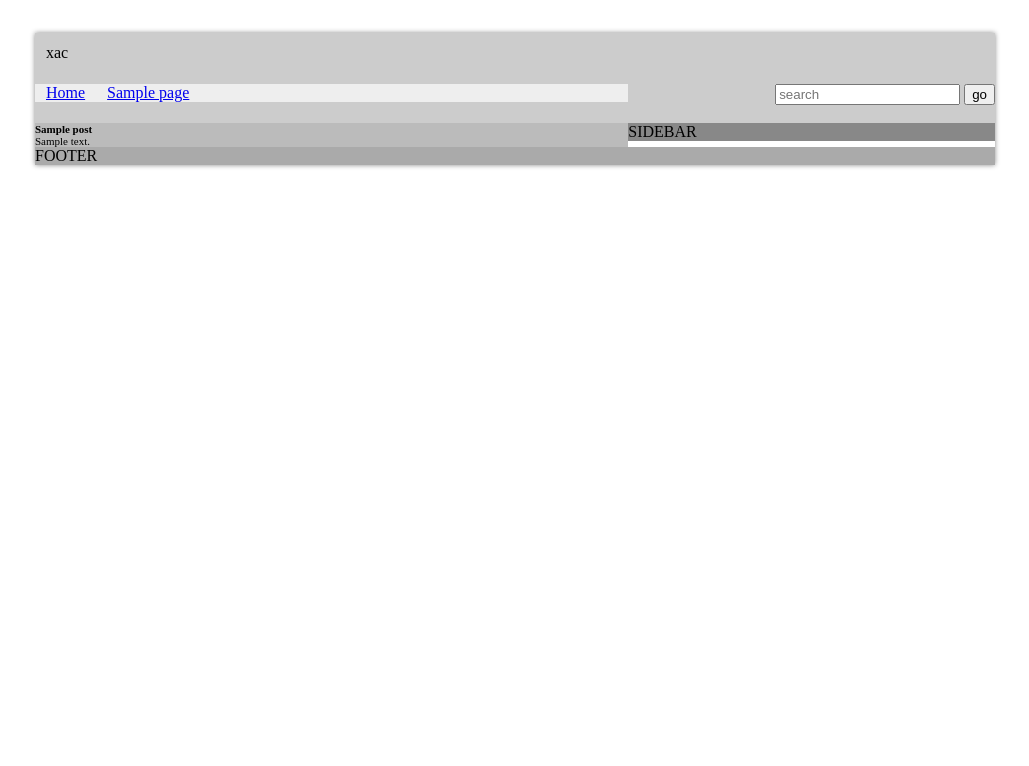
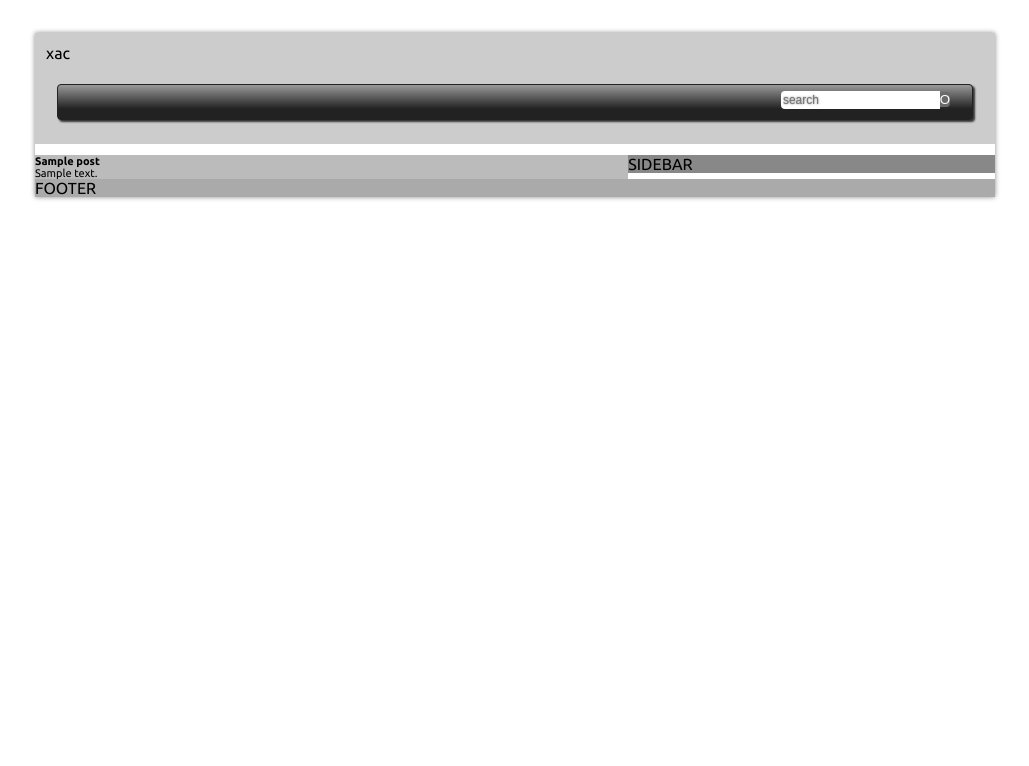
Before and after one commit to xac-11/dummy-theme, a WordPress theme: template single.php in a window 1280 px wide. Shown: the top 766 px of the page, without its empty margins (125-1154 px from the left). Run offline with PHP 8.4 and a stand-in for WordPress, Linux system fonts and the light colour scheme; the site name, menu and one post (Sample post) are stand-ins, and other content is empty.

Commit message:
headerbar added

```diff
--- a/header.php
+++ b/header.php
@@ -4,10 +4,16 @@
 
 <title></title>
 
+	<link href='http://fonts.googleapis.com/css?family=Ubuntu:300,400,700&subset=latin,cyrillic' rel='stylesheet' type='text/css'>
+	<link rel="stylesheet" type="text/css" media="all" href="<?php bloginfo( 'stylesheet_url' ); ?>" />
+	<link rel="pingback" href="<?php bloginfo( 'pingback_url' ); ?>" />
 
-<link rel="stylesheet" type="text/css" media="all" href="<?php bloginfo( 'stylesheet_url' ); ?>" />
-<link rel="pingback" href="<?php bloginfo( 'pingback_url' ); ?>" />
-
+	<?php
+		wp_deregister_script( 'jquery' );
+		wp_register_script('jquery', 'https://ajax.googleapis.com/ajax/libs/jquery/1.7.1/jquery.min.js');
+		wp_register_script('modernizr', 'http://www.modernizr.com/downloads/modernizr-2.0.6.js');
+		wp_enqueue_script('modernizr');
+	?>
 
 </head>
 
@@ -17,9 +23,17 @@
 			<div id="branding">
 				xac
 			</div>
-			<nav>
-				<?php wp_nav_menu( ); ?>
 
+			<div id="headbar">
+				<nav>
+					<?php 	xac_nav_menu();	 //wp_nav_menu( );?>
+				</nav>
+
+				<div id="search">
+					<?php get_search_form(); ?>
+				</div>
+			</div>
+			<!--
 				<div id="categories">
 					<ul>
 					<?php
@@ -51,11 +65,7 @@
 					?>
 					</ul>
 				</div>
-			</nav><!-- #access -->
-
-			<div id="search">
-				<?php get_search_form(); ?>
-			</div>
+				-->
 	</header><!-- #branding -->
 
 
--- a/searchform.php
+++ b/searchform.php
@@ -10,5 +10,5 @@
 	<form method="get" id="searchform" action="<?php echo esc_url( home_url( '/' ) ); ?>">
 		<label for="s" class="assistive-text"></label>
 		<input type="text" class="field" name="s" id="s" placeholder="search" />
-		<input type="submit" class="submit" name="submit" id="searchsubmit" value="go" />
+		<input type="submit" class="submit" name="submit" id="searchsubmit" value="O" />
 	</form>
--- a/style.css
+++ b/style.css
@@ -12,6 +12,11 @@ License URI: license.txt
 Tags:
 */
 
+/***********************************/
+/** start **************************/
+
+/**************************** end **/
+/***********************************/
 
 html, body, div, span, applet, object, iframe,
 h1, h2, h3, h4, h5, h6, p, blockquote, pre,
@@ -33,6 +38,7 @@ table, caption, tbody, tfoot, thead, tr, th, td {
 }
 
 body {
+	font-family: 'Ubuntu', sans-serif;
 	width: 960px;
 	margin: 33px auto;
 }
@@ -61,7 +67,7 @@ header, #content, aside, footer {
 /** HEADER *************************/
 header {
 
-	height: 90px;
+	min-height: 111px;
 	background-color: #CCC;
 
 }
@@ -72,49 +78,140 @@ header #branding{
 	padding-bottom: 22px;
 }
 
-header nav {
-	width: 61.8%;
-	float: left;
-	display: block;
-	background-color: #EEE;
-}
-
-nav .menu-nav-container {
-
-}
-
-nav ul {
-	position:relative;
-}
-
-nav li {
-	float:left;
-	list-style-type:none;
-}
-
-nav a {
-	display: block;
-	padding: 0 11px;
-}
-
 header #categories {
 	display: block;
 	clear: left;
 
 }
 
-header #search {
-	width: 38.2%;
-	float: right;
-	text-align: right;
+
+
+/********************* HEADER end **/
+/***********************************/
+
+/***********************************/
+/** NAV start **********************/
+
+#headbar {
+	display: block;
+
+	-moz-border-radius:4px;
+	-webkit-border-radius:4px;
+	border-radius:4px;
+	background-image:-moz-linear-gradient(0% 22px 90deg, #222, #999);
+	background-image:-webkit-gradient(linear, 0% 0%, 0% 70%, from(#999), to(#222));
+	-moz-box-shadow:2px 2px 2px rgba(0,0,0,.75);
+	-webkit-box-shadow:2px 2px 2px rgba(0,0,0,.75);
+	box-shadow:2px 2px 2px rgba(0,0,0,.75);
+
+
+	margin-left: 22px; margin-right: 22px;
+	border: 1px solid #222;  background-color: #6a6a6a;
+	height: 34px;
+
 }
 
-/********************* HEADER end **/
+#headbar #search {
+	display: block;
+	float: right;
+	height: 34px;
+	margin: 4px auto;
+	padding-right: 22px;
+}
+
+
+#headbar #search #s {
+	padding: 2px;
+ 	text-shadow: 0 0 2px #6a6a6a;
+	font-size: 12px;
+
+	-moz-border-radius-topleft:4px;
+	-moz-border-radius-bottomleft:4px;
+	-webkit-border-top-left-radius:4px;
+	-webkit-border-bottom-left-radius:4px;
+	border-top-left-radius:4px;
+	border-bottom-left-radius:4px;
+
+	background: -webkit-gradient(linear, left top, left bottombottom, from(#bcbcbe), to(#ffffff));
+    background: -moz-linear-gradient(top,  #bcbcbe,  #ffffff);
+   	outline: none;
+	border: none;
+}
+
+#headbar #search #searchsubmit {
+	padding: 0;
+	margin: 0;
+	margin-left: -4px;
+
+	outline: none;
+	border: none;
+
+	-moz-border-radius-topright:4px;
+	-moz-border-radius-bottomright:4px;
+	-webkit-border-top-right-radius:4px;
+	-webkit-border-bottom-right-radius:4px;
+	border-top-right-radius:4px;
+	border-bottom-right-radius:4px;
+
+	color:  #ffffff;
+	background-color: #6a6a6a;
+	cursor: pointer;
+
+}
+
+#headbar:after { content:"."; display:block; height:0; clear:both; visibility:hidden; }
+
+nav { display: block; float: left; min-width: 600px; margin: 0 auto;  position: relative;   }
+
+/* nav { display: block; margin: 0 auto; margin-left: 22px; margin-right: 22px; border: 1px solid #222; position: relative; background-color: #6a6a6a;  } */
+
+
+
+/*
+.borderradius nav { -moz-border-radius:4px; -webkit-border-radius:4px; border-radius:4px; }
+.cssgradients nav { background-image:-moz-linear-gradient(0% 22px 90deg, #222, #999); background-image:-webkit-gradient(linear, 0% 0%, 0% 70%, from(#999), to(#222)); }
+.boxshadow.rgba nav { -moz-box-shadow:2px 2px 2px rgba(0,0,0,.75); -webkit-box-shadow:2px 2px 2px rgba(0,0,0,.75); box-shadow:2px 2px 2px rgba(0,0,0,.75); }
+*/
+
+nav ul { padding: 0; margin: 0; }
+nav li { position:relative; list-style-type:none; }
+.cssgradients nav li:hover { background-image:-moz-linear-gradient(0% 100px 90deg, #999, #222); background-image:-webkit-gradient(linear, 0% 0%, 0% 100%, from(#222), to(#555)); }
+nav li.separator { display: none; }
+nav li.flLeft {  float:left; }
+nav li.flRight { float:right; }
+
+ nav ul:after { content:"."; display:block; height:0; clear:both; visibility:hidden; }
+
+/* nav li a { display:block; padding:10px 20px;  color:#eee; text-decoration:none; border-left:1px solid #999; border-right:1px solid #222; } */
+nav li a { display:block; padding:10px 20px;  color:#eee; text-decoration:none; text-shadow: #eee 0 0 3px ; font-size: 12px;  }
+
+nav li a:focus { outline:none; text-decoration:underline; }
+nav li:first-child a { border-left:none; }
+/* nav li.last a { border-right:none; } */
+nav li:last-child a { border-right:none; }
+/* nav li.flRight:last-child a { border:none; } */
+/* nav a span { display:block; float:right; margin-left:5px; } */
+nav a span { margin-left:5px; }
+nav ul ul { display:none; width:100%; position:absolute; left:0; background:#6a6a6a; }
+nav ul ul li { float:none; }
+nav ul ul a { padding:5px 10px; border-left:none; border-right:none; font-size:14px; }
+nav ul ul a:hover { background-color:#555; }
+
+
+  main
+.borderradius nav ul ul { -moz-border-radius-bottomleft:4px; -moz-border-radius-bottomright:4px; -webkit-border-bottom-left-radius:4px; -webkit-border-bottom-rightright-radius:4px; border-bottom-left-radius:4px; border-bottom-rightright-radius:4px; }
+.boxshadow.rgba nav ul ul { background-color:rgba(0,0,0,0.8); -moz-box-shadow:2px 2px 2px rgba(0,0,0,.8); -webkit-box-shadow:2px 2px 2px rgba(0,0,0,.8); box-shadow:2px 2px 2px rgba(0,0,0,.8); }
+.rgba nav ul ul li { border-left:1px solid rgba(0,0,0,0.1); border-right:1px solid rgba(0,0,0,0.1); }
+.rgba nav ul ul a:hover { background-color:rgba(85,85,85,.9); }
+.borderradius.rgba nav ul ul li.last { border-left:1px solid rgba(0,0,0,0.1); border-bottom:1px solid rgba(0,0,0,0.1); -moz-border-radius-bottomleft:4px; -moz-border-radius-bottomright:4px; -webkit-border-bottom-left-radius:4px; -webkit-border-bottom-rightright-radius:4px; border-bottom-left-radius:4px; border-bottom-rightright-radius:4px; }
+
+/************************ NAV end **/
 /***********************************/
 
 
 #main {
 	clear: both;
+	padding-top: 11px;
 }
 
 #content {
```
Also changed, not shown: functions.php (added, +46 -0 lines).
